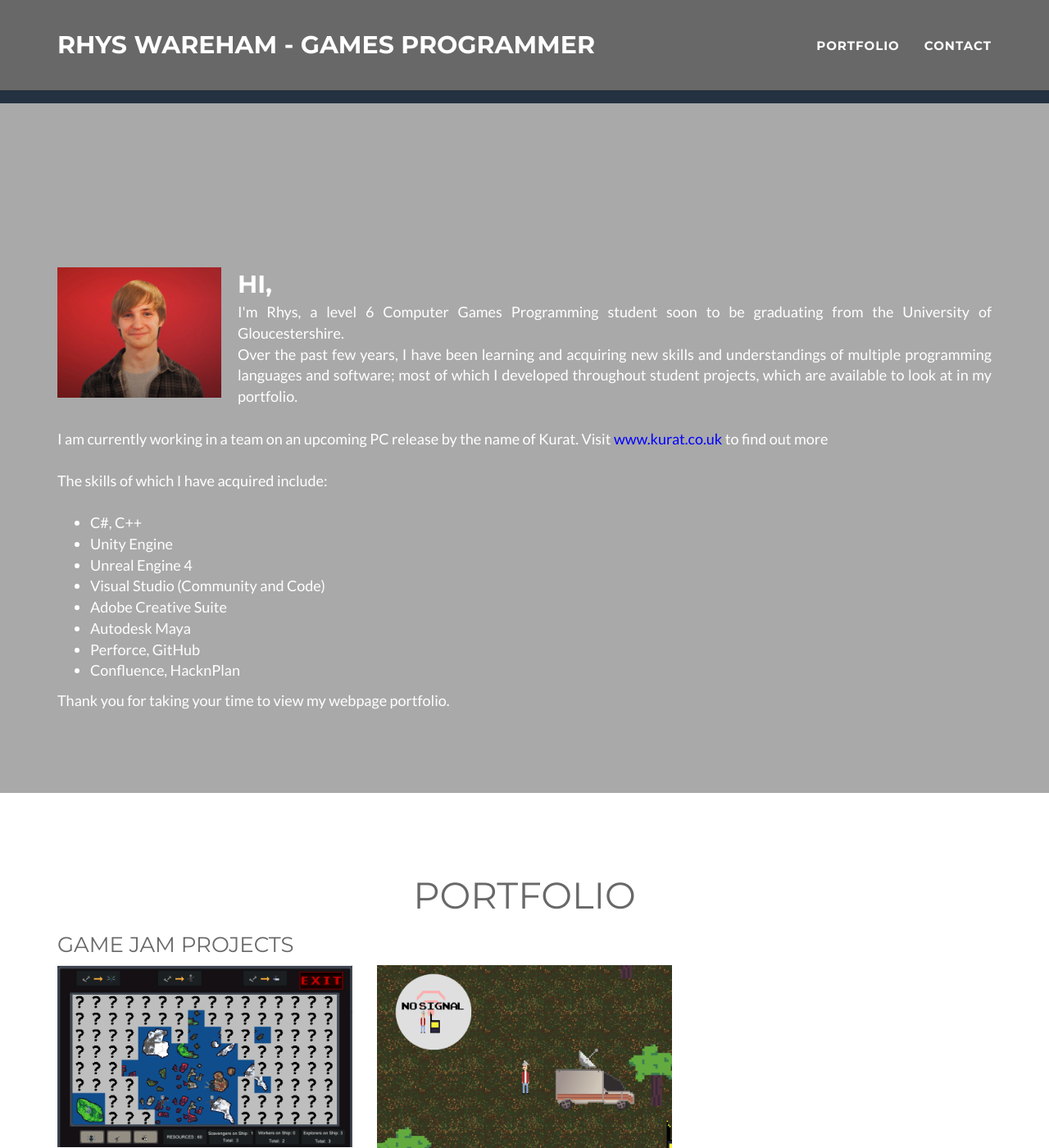
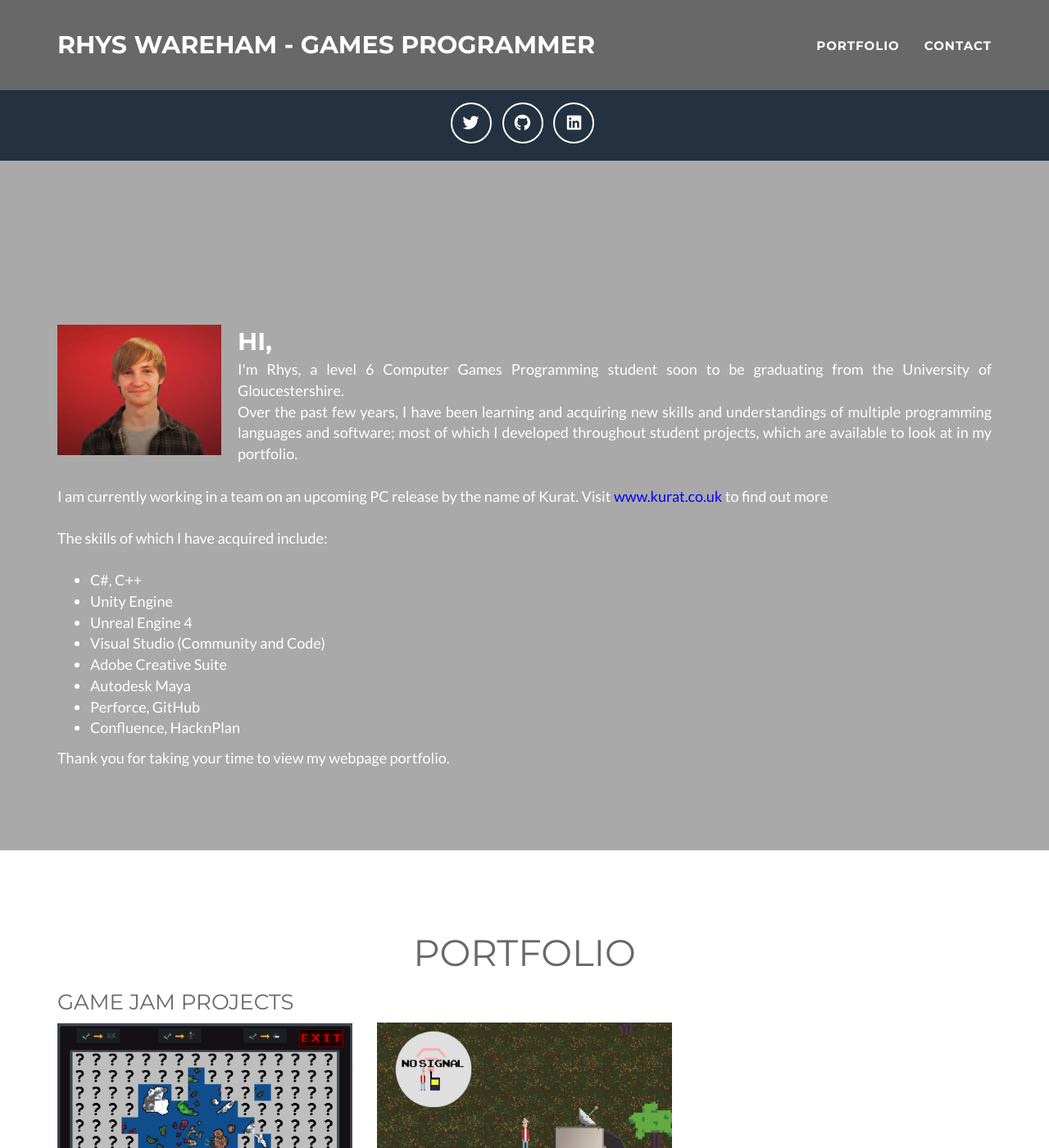
Before and after one commit to RhysWareham/rhyswareham.github.io, a Jekyll site: the page built from index.html, in a window 1280 px wide and 1400 px high. Shown: the whole window at 82% size. Built offline with Jekyll 4.4.1, drawn with Linux system fonts in a browser that asks for light colours; nearby versions of some CDN libraries.

Commit message:
Links row sizing

```diff
--- a/_includes/css/main.css
+++ b/_includes/css/main.css
@@ -358,13 +358,13 @@ social_links {
 }
 
 social_links .social_links-above {
-    padding-top: 25px;
+    padding-top: 110px;
     background-color: #{{ site.color.secondary-dark }};
 }
 
 
 social_links .social_links-col {
-    margin-bottom: 25px;
+    margin-bottom: 10px;
 
 }
 
```
